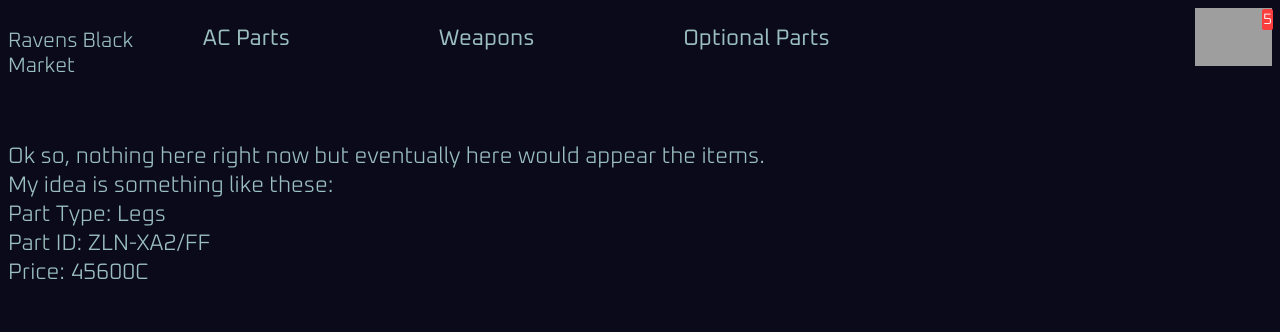
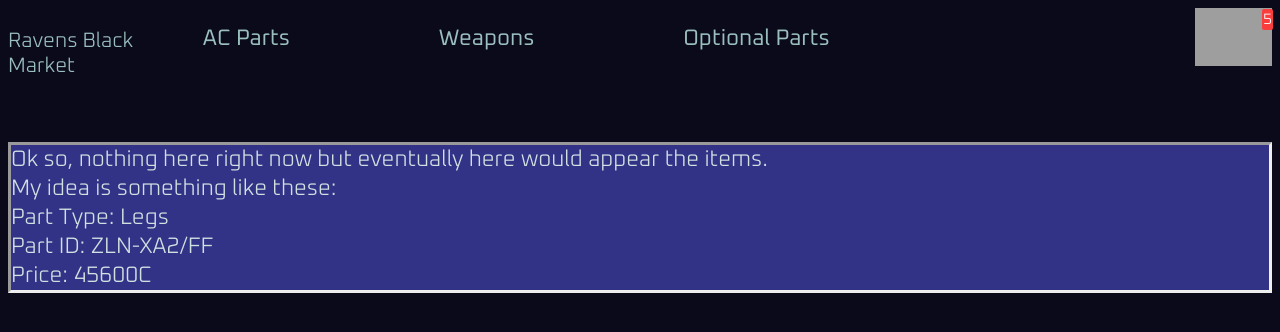
Before and after one commit to Sadri199/React-94235-Adrian-Satriani-Entrega1, a React (Vite) app: page / in a window 1280 px wide. Shown: the top 332 px of the page. Built offline with nearby package versions, Linux system fonts and the light colour scheme; grey boxes are pictures that could not be loaded.

Commit message:
Finalizada entrega 1

```diff
--- a/src/components/ItemListContainer.jsx
+++ b/src/components/ItemListContainer.jsx
@@ -5,7 +5,10 @@ function ItemListContainer ({text}) {
         <p style={{
             fontSize:"1.4rem",
             wordBreak: "break-word",
-            whiteSpace: "pre-line"}}>{text}</p>
+            whiteSpace: "pre-line",
+            borderStyle: "inset",
+            backgroundColor: "#323287",
+            color: "rgb(208, 225, 225)"}}>{text}</p>
         </>
     )
 }
```
